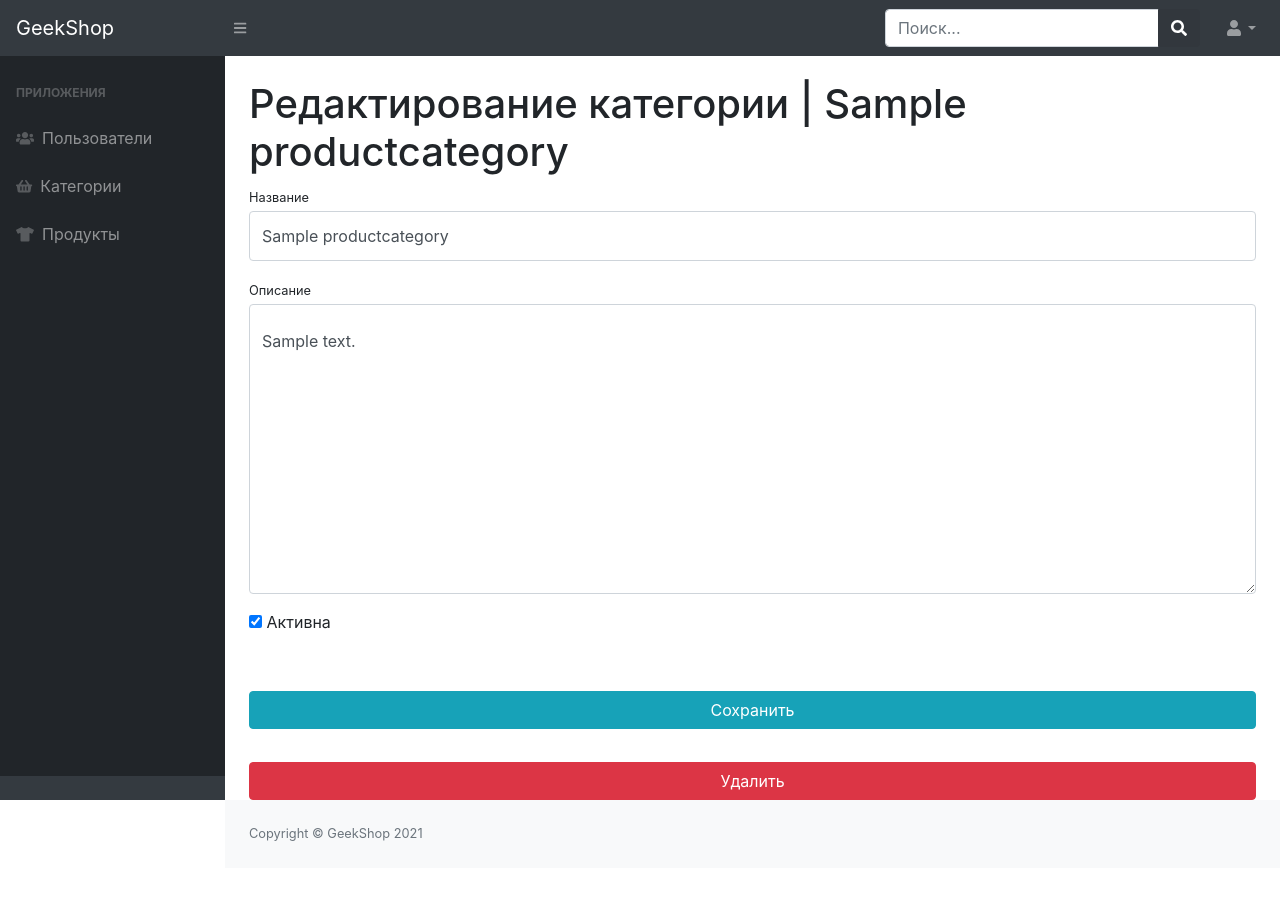
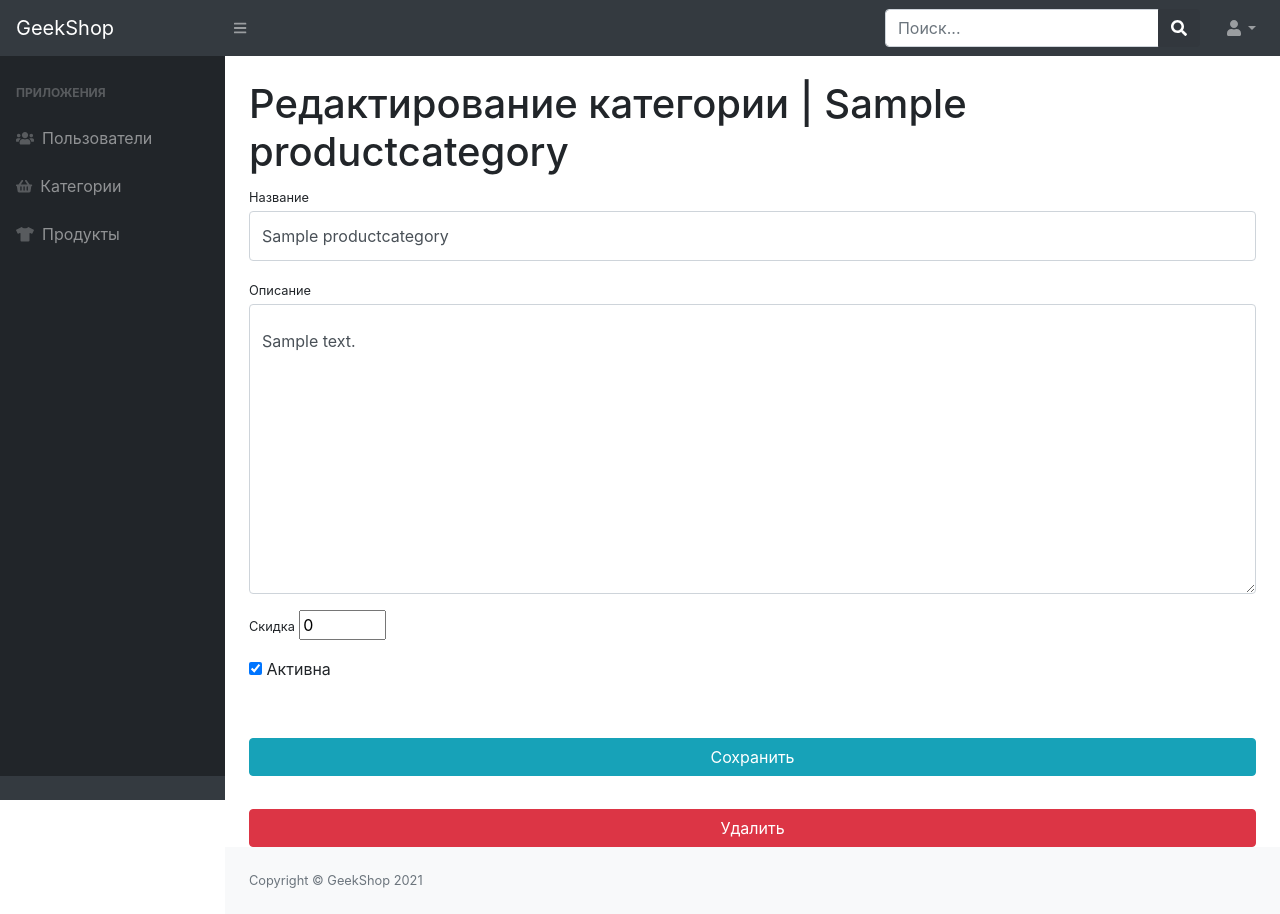
Before and after one commit to Shorokhov-A/geekshop-server, a Django app: page /admins/categories/update/1/ in a window 1280 px wide. Before the commit the page ends 841 px from the top, so only its background shows below. Run offline with Django 3.2, Linux system fonts and the light colour scheme; a user stored in the database is signed in; tables that the repository leaves empty hold one stand-in row (values such as "Sample post"); parts of the project's set-up code (start-up, migrations or seed data) failed here and were passed over; some libraries are stand-ins or nearby versions.

Commit message:
added discount

```diff
--- a/admins/forms.py
+++ b/admins/forms.py
@@ -38,6 +38,7 @@ class ProductCategoryItemForm(forms.ModelForm):
         widget=forms.CheckboxInput(attrs={'class': 'vCheckboxField', 'readonly': False}),
         required=False,
     )
+    discount = forms.IntegerField(label='скидка', required=False, min_value=0, max_value=90, initial=0)
 
     class Meta:
         model = ProductCategory
--- a/admins/templates/admins/admin-categories-update-delete.html
+++ b/admins/templates/admins/admin-categories-update-delete.html
@@ -19,6 +19,14 @@
                         <div class="form-group">
                             <label class="small mb-1" for="{{ form.description.id_for_label }}">Описание</label>
                             {{ form.description }}
+                        </div>
+                    </div>
+                </div>
+                <div class="form-row">
+                    <div class="col-lg-12">
+                        <div class="form-group">
+                            <label class="small mb-1" for="{{ form.discount.id_for_label }}">Скидка</label>
+                            {{ form.discount }}
                         </div>
                     </div>
                 </div>
--- a/admins/views.py
+++ b/admins/views.py
@@ -1,3 +1,5 @@
+from django.db import connection
+from django.db.models import F
 from django.shortcuts import HttpResponseRedirect
 from django.urls import reverse_lazy
 from django.contrib.auth.decorators import user_passes_test
@@ -7,6 +9,7 @@ from django.views.generic.edit import CreateView, UpdateView, DeleteView
 from django.views.generic.base import TemplateView
 
 from products.models import ProductCategory, Product
+from products.views import db_profile_by_type
 from users.models import User
 from admins.forms import UserAdminRegistrationForm, UserAdminProfileForm, ProductCategoryItemForm, ProductItemForm
 
@@ -122,6 +125,14 @@ class ProductCategoryUpdateView(UpdateView):
     form_class = ProductCategoryItemForm
     extra_context = {'title': 'GeekShop - категории/редактирование'}
     context_object_name = 'category'
+
+    def form_valid(self, form):
+        if 'discount' in form.cleaned_data:
+            discount = form.cleaned_data['discount']
+            if discount:
+                self.object.product_set.update(price=F('price') * (1 - discount / 100))
+                db_profile_by_type(self.__class__, 'UPDATE', connection.queries)
+        return super().form_valid(form)
 
     @method_decorator(user_passes_test(lambda u: u.is_staff))
     def dispatch(self, request, *args, **kwargs):
```
